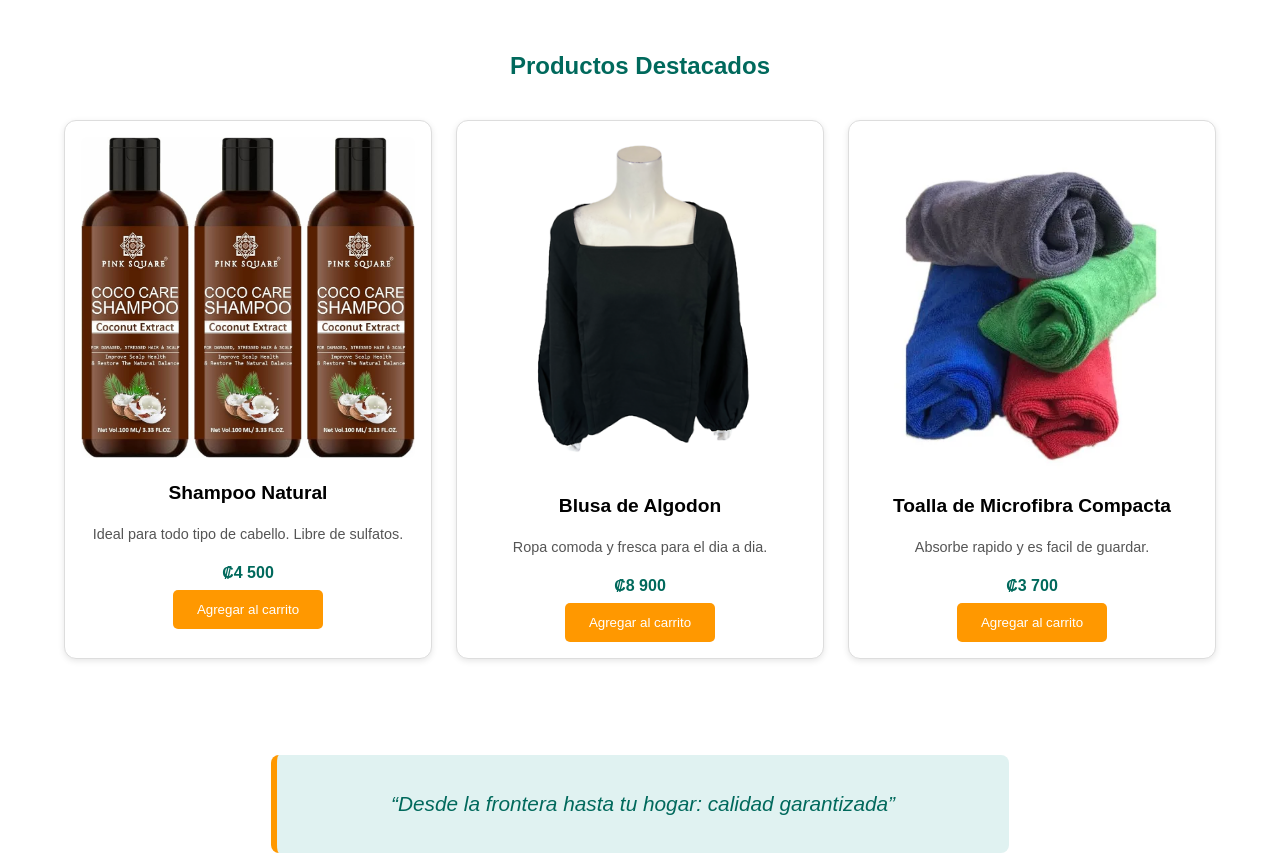
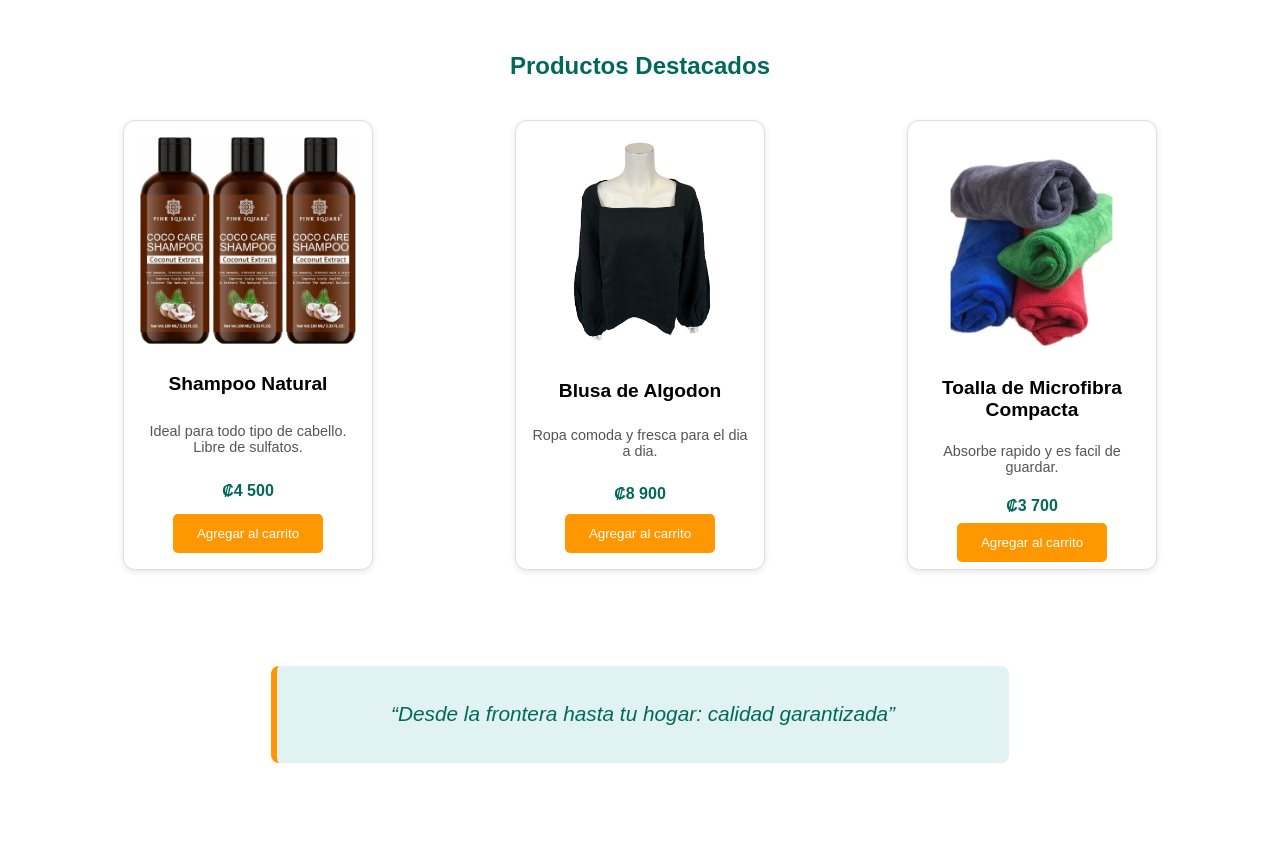
Before and after one commit to mauArtav12/webPage_Frontera, a plain HTML site: page index.html in a window 1280 px wide. Shown: the part 600-1456 px from the top of the page. Drawn offline with Linux system fonts and the light colour scheme.

Commit message:
Arreglos visuales en products en base a css

```diff
--- a/css/styles.css
+++ b/css/styles.css
@@ -439,19 +439,21 @@ main {
   display: grid;
   grid-template-columns: repeat(auto-fit, minmax(250px, 1fr));
   gap: 1.5rem;
-  justify-items: center;
-  align-items: stretch;
-  padding: 1rem;
-  max-width: 1200px;
-  margin: 0 auto;
 }
 
 .product-card {
+  width: 250px;           /* tamaño fijo */
+  height: 450px;          /* altura fija para uniformidad */
+  box-sizing: border-box; /* incluye padding y borde en el tamaño */
+  overflow: hidden;       /* evita que contenido crezca y desordene */
   border: 1px solid #ccc;
   padding: 1rem;
   border-radius: 10px;
   box-shadow: 0 2px 5px rgba(0,0,0,0.1);
   background-color: #fff;
+  display: flex;
+  flex-direction: column;
+  justify-content: space-between;
 }
 
 .product-image {
```
